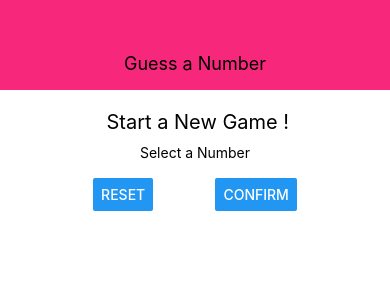
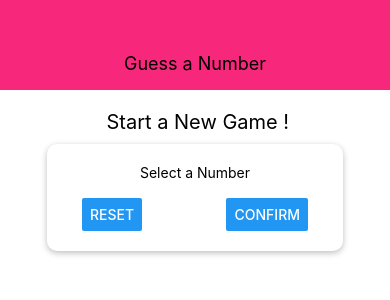
Before and after one commit to eddymandran/rn-Guess-a-number-app, a React Native app: screen / in a window 390 px wide. Shown: the top 300 px of the page. Built offline with nearby package versions, Linux system fonts and the light colour scheme.

Commit message:
Styling a View as a Card Container (with drop shadows & rounded corners)

```diff
--- a/screens/StartGameScreen.js
+++ b/screens/StartGameScreen.js
@@ -31,12 +31,22 @@ const styles = StyleSheet.create({
     inputContainer: {
         width: 300,
         maxWidth: "80%",
-        alignItems: 'center'
+        alignItems: 'center',
+        // shadow only work with IOS
+        shadowColor: "black",
+        shadowOffset: {width: 0, height: 2},
+        shadowRadius: 6,
+        shadowOpacity: 0.26,
+        backgroundColor: "white",
+        // Elevation need for shadow work on android
+        elevation : 5,
+        padding: 20,
+        borderRadius: 10
     },
     buttonContainer: {
         flexDirection:"row",
         width: '100%',
-        justifyContent: 'space-around',
+        justifyContent: 'space-between',
         paddingHorizontal: 15
     }
 
```
